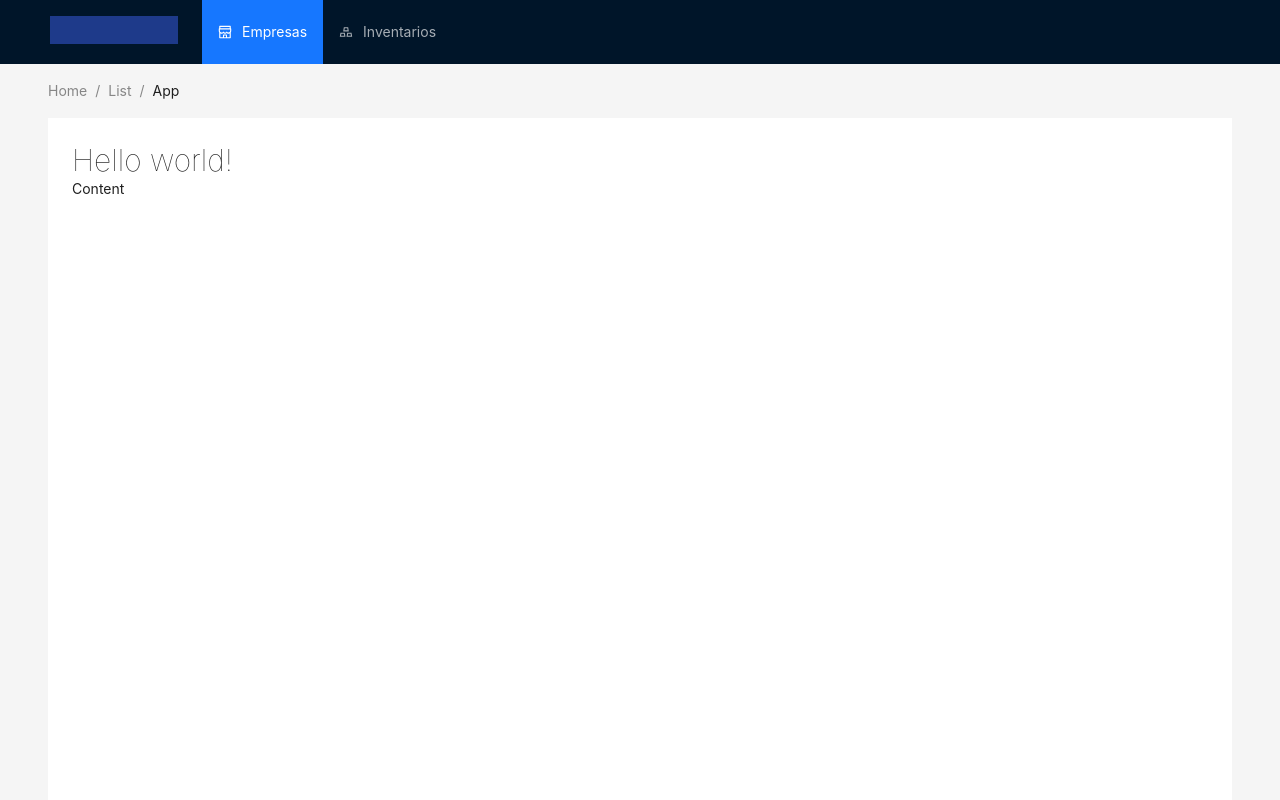
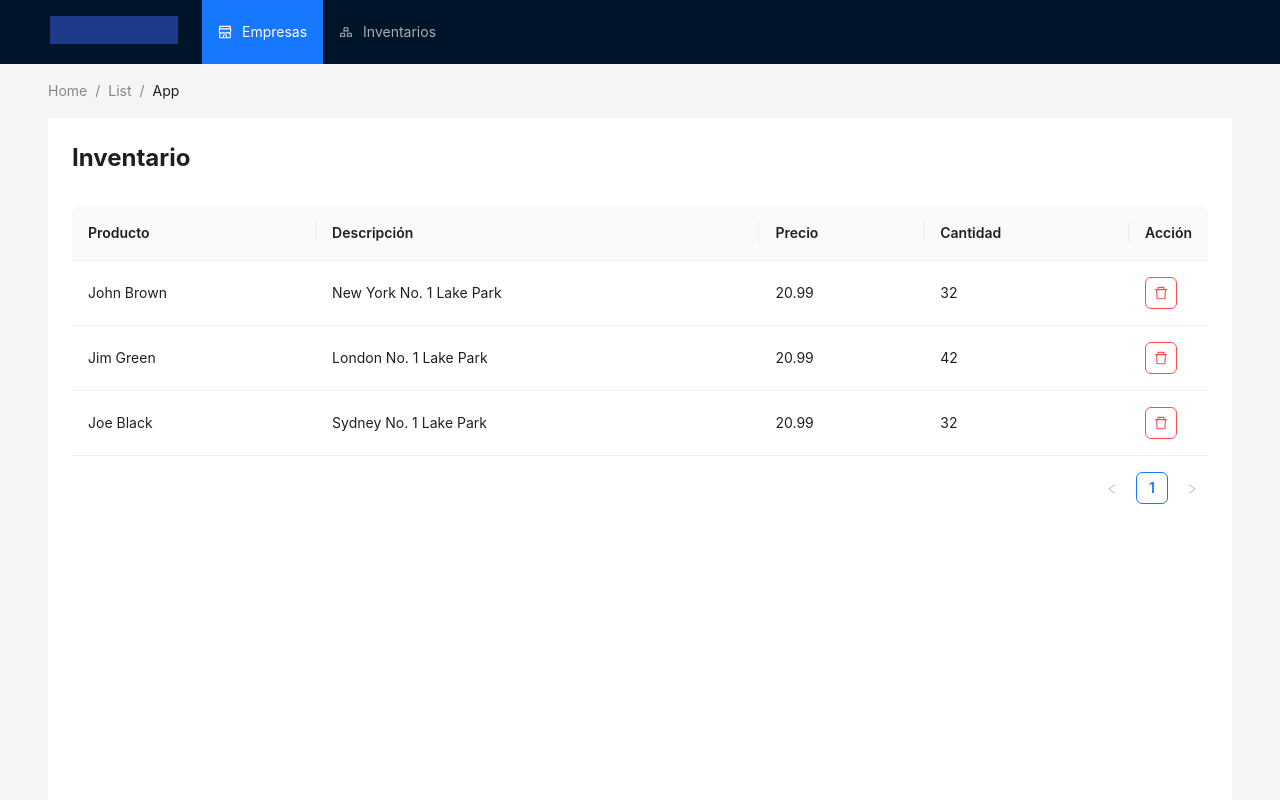
Before and after one commit to mcsrk/revstar-front, a React (Create React App) app: page / in a window 1280 px wide. Shown: the top 800 px of the page. Built offline with nearby package versions, Linux system fonts and the light colour scheme.

Commit message:
Created Inventoory table

```diff
--- a/src/components/Content/CustomContent.js
+++ b/src/components/Content/CustomContent.js
@@ -1,24 +1,24 @@
 import { Breadcrumb, Layout } from "antd";
+import Inventory from "./Inventory/Inventory";
 
 // Constants
 const { Content } = Layout;
 
 const CustomContent = ({ colorBgContainer }) => {
 	return (
-		<Content className="px-12">
+		<Content className="px-6 sm:px-12">
 			<Breadcrumb className="my-4">
 				<Breadcrumb.Item>Home</Breadcrumb.Item>
 				<Breadcrumb.Item>List</Breadcrumb.Item>
 				<Breadcrumb.Item>App</Breadcrumb.Item>
 			</Breadcrumb>
 			<div
-				className="min-h-screen p-6"
+				className="min-h-screen p-4 sm:p-6"
 				style={{
 					background: colorBgContainer,
 				}}
 			>
-				<h1 className="text-3xl font-thin">Hello world!</h1>
-				Content
+				<Inventory />
 			</div>
 		</Content>
 	);
--- /dev/null
+++ b/src/components/Content/Inventory/Inventory.js
@@ -0,0 +1,69 @@
+import { Button, Table } from "antd";
+import { DeleteOutlined } from "@ant-design/icons";
+
+const Inventory = () => {
+	const columns = [
+		{
+			title: "Producto",
+			dataIndex: "name",
+			key: "name",
+		},
+		{
+			title: "Descripción",
+			dataIndex: "description",
+			key: "description",
+			responsive: ["md"],
+		},
+		{
+			title: "Precio",
+			dataIndex: "price",
+			key: "price",
+			responsive: ["sm"],
+		},
+		{
+			title: "Cantidad",
+			dataIndex: "stock",
+			key: "stock",
+			responsive: ["xs", "sm"],
+		},
+
+		{
+			title: "Acción",
+			key: "action",
+			width: "5%",
+			render: (_, record) => <Button danger ghost icon={<DeleteOutlined />} />,
+		},
+	];
+	const data = [
+		{
+			key: "1",
+			name: "John Brown",
+			stock: 32,
+			price: 20.99,
+			description: "New York No. 1 Lake Park",
+		},
+		{
+			key: "2",
+			name: "Jim Green",
+			stock: 42,
+			price: 20.99,
+			description: "London No. 1 Lake Park",
+		},
+		{
+			key: "3",
+			name: "Joe Black",
+			stock: 32,
+			price: 20.99,
+			description: "Sydney No. 1 Lake Park",
+		},
+	];
+
+	return (
+		<div>
+			<h1 className="text-xl  sm:text-2xl font-bold">Inventario</h1>
+			<Table className="mt-8" columns={columns} dataSource={data} />
+		</div>
+	);
+};
+
+export default Inventory;
```
